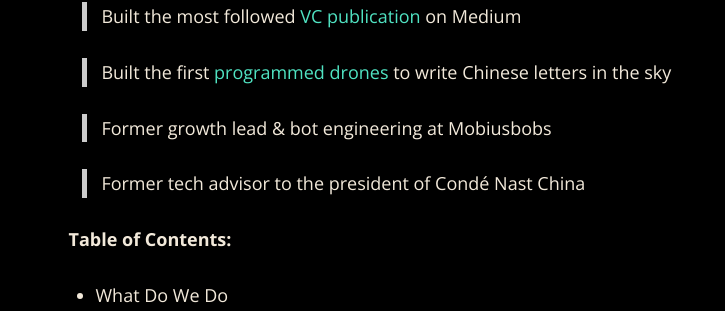
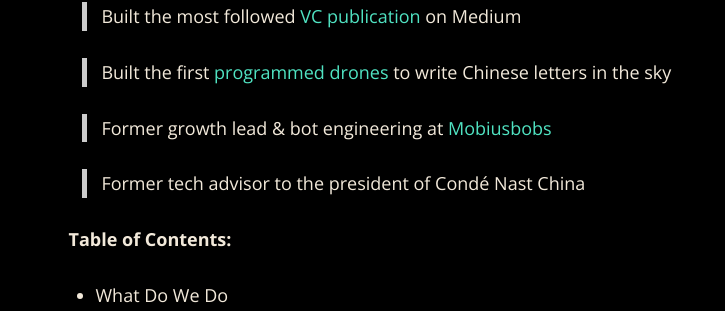
Before and after one commit to tarsmachine/tarsmachine.github.io, a Jekyll site: the page built from index.md, in a window 1280 px wide. Shown: the part 359-670 px from the top of the page, without its empty margins (259-984 px from the left). Built offline with Jekyll 4.4.1, drawn with Linux system fonts in a browser that asks for light colours; nearby versions of some CDN libraries; some of the changed lines change nothing that is shown.

Commit message:
Update Lines

```diff
--- a/index.md
+++ b/index.md
@@ -13,7 +13,7 @@
 
 > Built the first [programmed drones](https://vimeo.com/111901733) to write Chinese letters in the sky
 
-> Former growth lead & bot engineering at Mobiusbobs
+> Former growth lead & bot engineering at [Mobiusbobs](https://www.crunchbase.com/organization/mobiusbobs-inc)
 
 > Former tech advisor to the president of Condé Nast China
 
```
